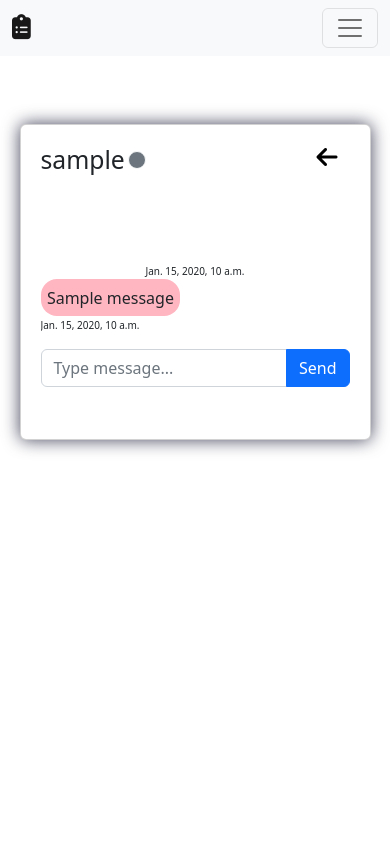
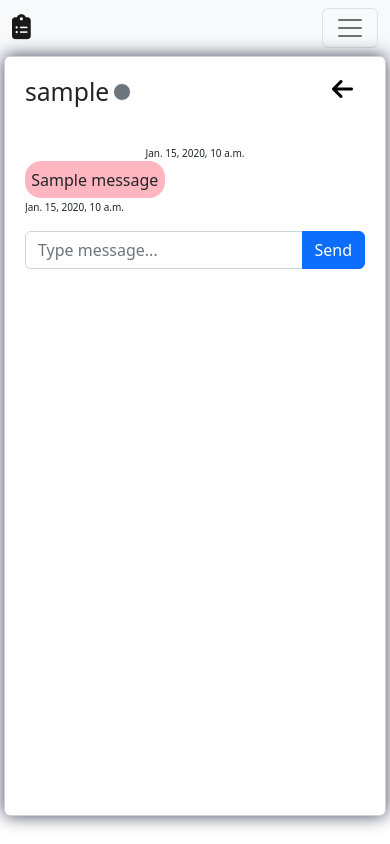
Before and after one commit to Tomek2268/Django-projects, a Django app: template users/templates/users/chat.html in a window 390 px wide. Run offline with Django 3.2, Linux system fonts and the light colour scheme; tables that the repository leaves empty hold one stand-in row (values such as "Sample post"); the template is opened without the code that fills it: values that come from a table or form of the project are taken from there, most other values are stand-ins (such as "Sample title", 1, 10 or a date in 2020); some libraries are stand-ins or nearby versions.

Commit message:
chat better on phone

```diff
--- a/users/templates/users/chat.html
+++ b/users/templates/users/chat.html
@@ -5,6 +5,25 @@
         display: block;
         overflow: hidden;
         resize: none;
+    }
+
+    @media screen and (max-width: 600px) {
+        .card {
+            margin:0;
+            width:98vw;
+            height:inherit;
+        }
+        .center {
+            position:sticky;
+            bottom:0;
+            height:90vh;
+            margin:0;
+        }
+
+        .chat {
+            min-height:100px;
+            max-height:5000px;
+        }
     }
 </style>
 <div class="center">
@@ -39,7 +58,7 @@
                 {% endfor %}
             </div>
         <form action="">
-            <div class="input-group mb-3 mt-3">
+            <div class="input-group mt-3">
                 <textarea rows='1' class="form-control" placeholder="Type message..." id='new_message' maxlength='200'></textarea>
                 <button class="btn btn-primary" type="submit" id='send'>Send</button>
             </div>
```
